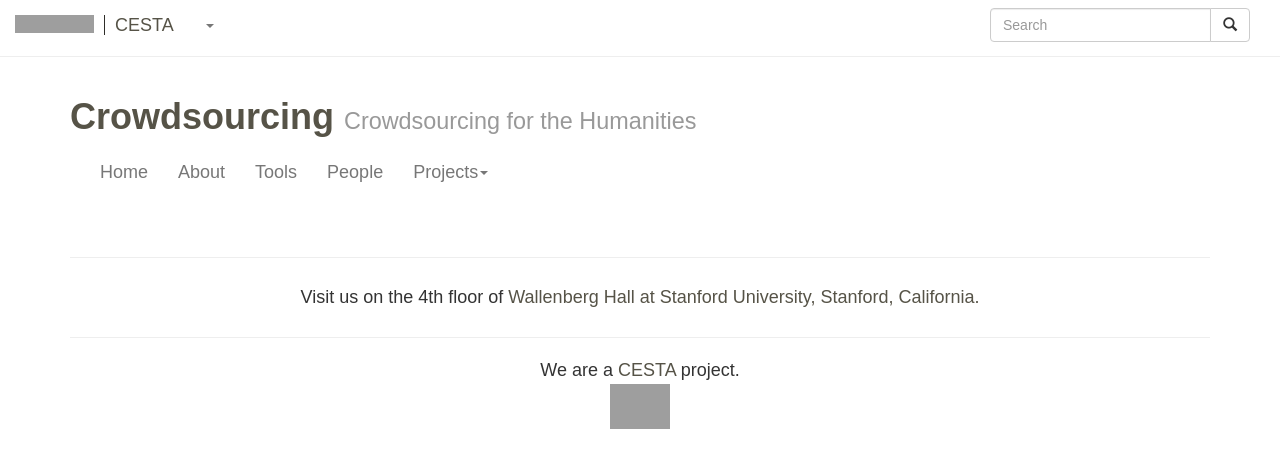
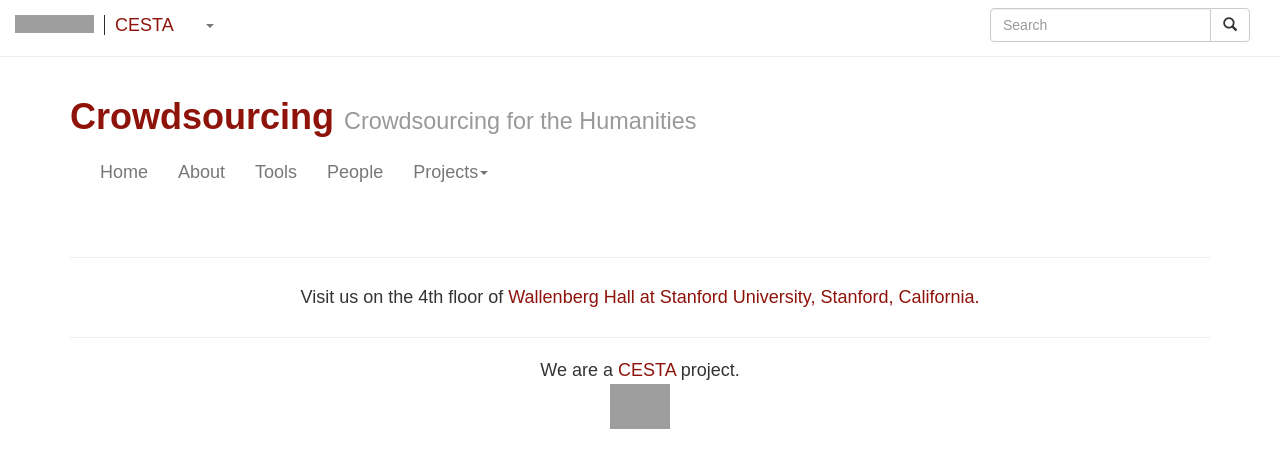
Before and after one commit to cestastanford/crowdsourcing, a Jekyll site: the page built from lab-notebook/index.md, in a window 1280 px wide. Shown: the top 468 px of the page. Built offline with Jekyll 4.4.1, drawn with Linux system fonts in a browser that asks for light colours; nearby versions of some CDN libraries; some web fonts are replaced; Markdown is read by kramdown in place of the engine named in the settings; grey boxes are pictures that could not be loaded.

Commit message:
update css

```diff
--- a/css/main.css
+++ b/css/main.css
@@ -10,7 +10,7 @@ color: rgba(142,19,10,1);
 background-color: transparent;
 border-bottom: solid 1px rgba(142,19,10,1);
 }
-
+a {color: rgba(142,19,10,1)}
 a:hover {
 color: rgba(142,19,10,.5);
 text-decoration:none;
```
